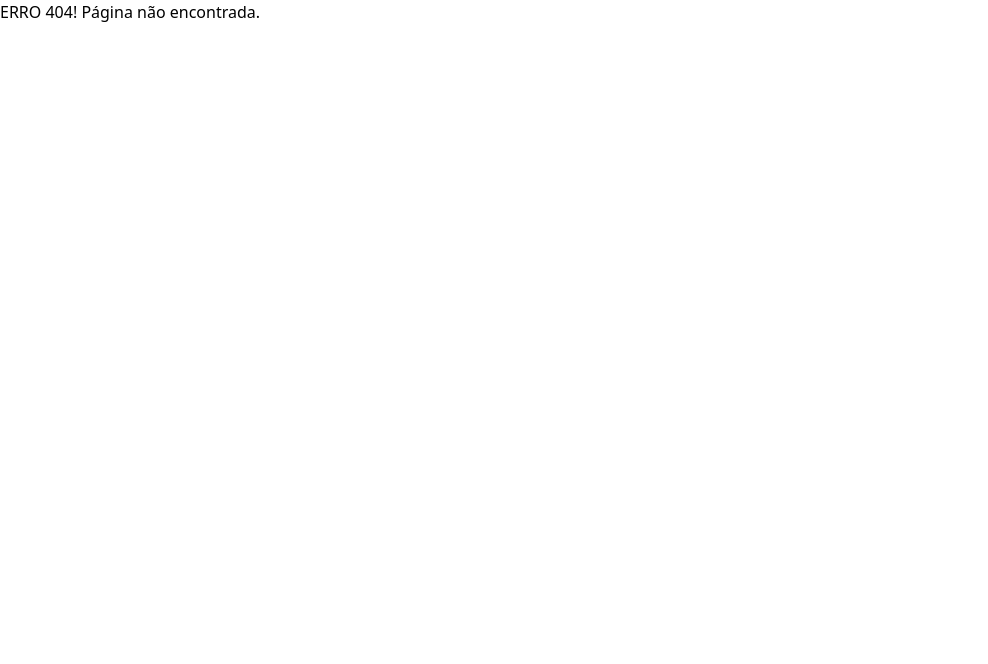
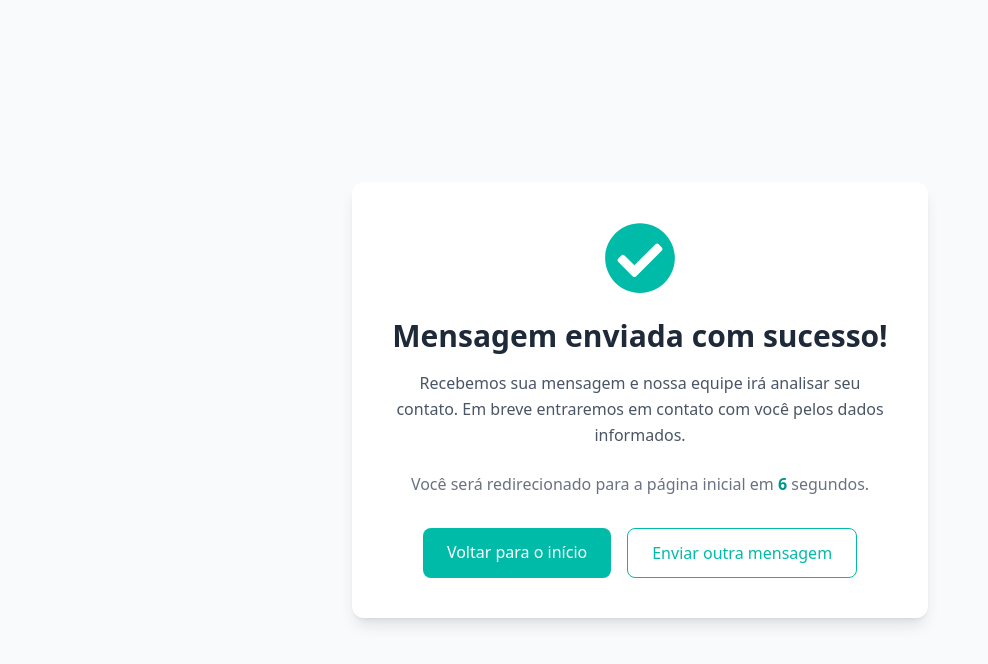
Before and after one commit to bunhakgabriel/AcalasiaBrasilSiteV1, a React (Vite) app: page /mensagem-enviada in a window 1280 px wide. Before the commit this address had no page. Shown: the top 664 px of the page, without its empty margins (0-988 px from the left). Built offline with nearby package versions, Linux system fonts and the light colour scheme.

Commit message:
Adiciona componente de mensagem-enviada para quando o usuario enviar algo pelo form

```diff
--- a/package.json
+++ b/package.json
@@ -17,6 +17,7 @@
     "react-dom": "^19.2.0",
     "react-icons": "^5.5.0",
     "react-router-dom": "^7.13.0",
+    "react-toastify": "^11.0.5",
     "tailwindcss": "^4.1.18"
   },
   "devDependencies": {
--- a/src/App.tsx
+++ b/src/App.tsx
@@ -3,6 +3,7 @@ import Menu from "./componentes/menu/Menu";
 import { Rodape } from "./componentes/rodape/Rodape";
 import { ScrollToTop } from "./componentes/scroll-to-top/ScrollToTop";
 import WhatsappButton from "./componentes/whatsapp-button/WhatsappButton";
+import { ToastContainer } from "react-toastify";
 
 function App() {
   return (
@@ -10,6 +11,7 @@ function App() {
       <ScrollToTop />
       <Menu />
       <div className="h-[100px] sm:h-[180px] md:h-[200px]"></div>
+      < ToastContainer  />
       <Outlet />
       <WhatsappButton />
       <Rodape />
--- a/src/pages/contato/Contato.tsx
+++ b/src/pages/contato/Contato.tsx
@@ -1,5 +1,6 @@
 import emailjs from "@emailjs/browser";
 import { useState } from "react";
+import { useNavigate } from "react-router-dom";
 
 export default function Contato() {
   const [nome, setNome] = useState("");
@@ -7,6 +8,8 @@ export default function Contato() {
   const [telefone, setTelefone] = useState("");
   const [assunto, setAssunto] = useState("");
   const [mensagem, setMensagem] = useState("");
+
+  const navigate = useNavigate();
 
   function handleSubmit(e: React.FormEvent<HTMLFormElement>) {
     e.preventDefault();
@@ -32,7 +35,7 @@ export default function Contato() {
         "wTmSm77WhPfC9P-xj",
       )
       .then(() => {
-        alert("Mensagem enviada com sucesso, em breve entraremos em contato!");
+        navigate("/mensagem-enviada");
 
         setNome("");
         setEmail("");
--- /dev/null
+++ b/src/pages/contato/componentes/MensagemEnviada.tsx
@@ -0,0 +1,76 @@
+import { Link, useNavigate } from "react-router-dom";
+import { FaCheckCircle } from "react-icons/fa";
+import { useEffect, useState } from "react";
+
+function MensagemEnviada() {
+
+    const navigate = useNavigate();
+    const [tempo, setTempo] = useState(11);
+
+    useEffect(() => {
+        const interval = setInterval(() => {
+            setTempo((prev) => {
+                if (prev <= 1) {
+                    clearInterval(interval);
+                    navigate("/");
+                    return 0;
+                }
+                return prev - 1;
+            });
+        }, 1000);
+
+        return () => clearInterval(interval);
+
+    }, [navigate]);
+
+    return (
+        <section className="h-screen flex items-center justify-center bg-gray-50 px-4 py-10">
+
+            <div className="flex flex-col justify-center bg-white max-w-xl w-full rounded-xl shadow-lg p-8 sm:p-10 text-center">
+
+                <div className="flex justify-center mb-6">
+                    <FaCheckCircle className="text-teal-500 text-6xl sm:text-7xl" />
+                </div>
+
+                <h1 className="text-2xl sm:text-3xl font-semibold text-gray-800 mb-4">
+                    Mensagem enviada com sucesso!
+                </h1>
+
+                <p className="text-gray-600 mb-6 leading-relaxed text-sm sm:text-base">
+                    Recebemos sua mensagem e nossa equipe irá analisar seu contato.
+                    Em breve entraremos em contato com você pelos dados informados.
+                </p>
+
+                <p className="text-gray-500 mb-8 text-sm sm:text-base">
+                    Você será redirecionado para a página inicial em{" "}
+                    <span className="font-semibold text-teal-600">
+                        {tempo}
+                    </span>{" "}
+                    segundos.
+                </p>
+
+                <div className="flex flex-col sm:flex-row gap-4 justify-center">
+
+                    <Link
+                        to="/"
+                        className="bg-teal-500 hover:bg-teal-600 text-white px-6 py-3 rounded-lg transition"
+                    >
+                        Voltar para o início
+                    </Link>
+
+                    <Link
+                        to="/contato"
+                        className="border border-teal-500 text-teal-500 hover:bg-teal-50 px-6 py-3 rounded-lg transition"
+                    >
+                        Enviar outra mensagem
+                    </Link>
+
+                </div>
+
+            </div>
+
+        </section>
+    );
+}
+
+export default MensagemEnviada;
```
Also changed, not shown: src/routes.tsx (+8 -3 lines), 1 other file (tests, documents, lock files or other folders).
